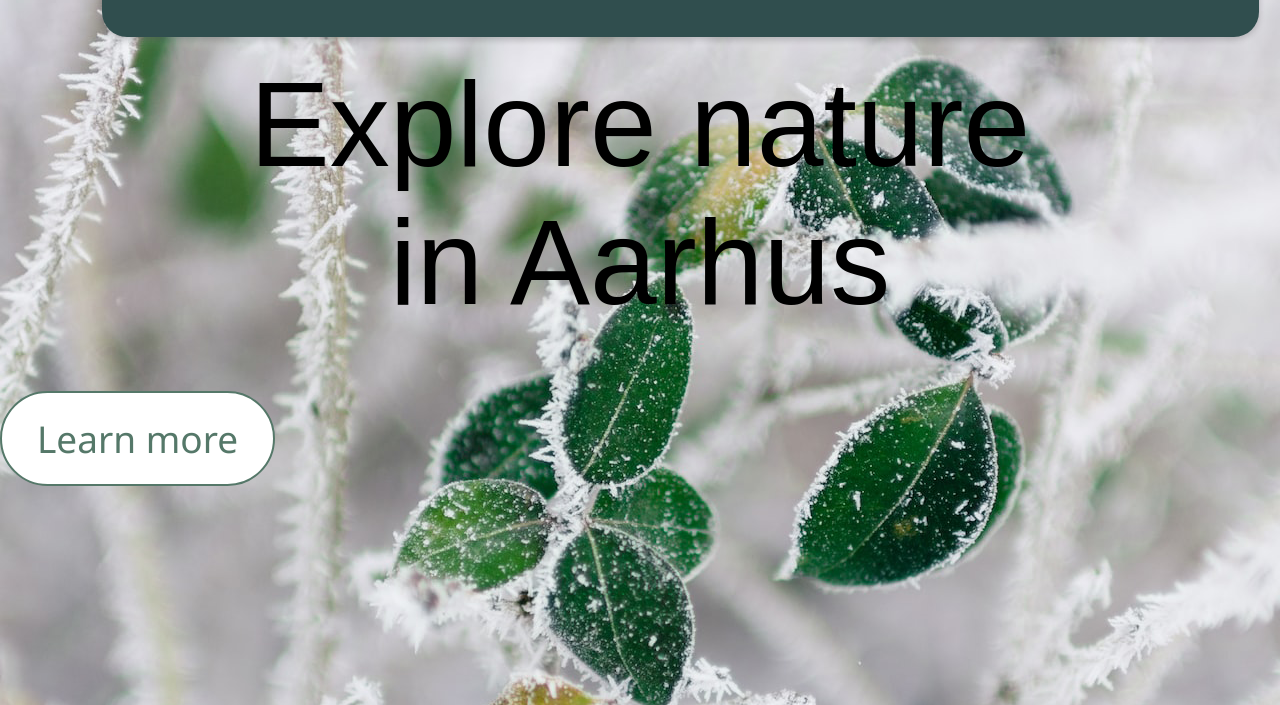
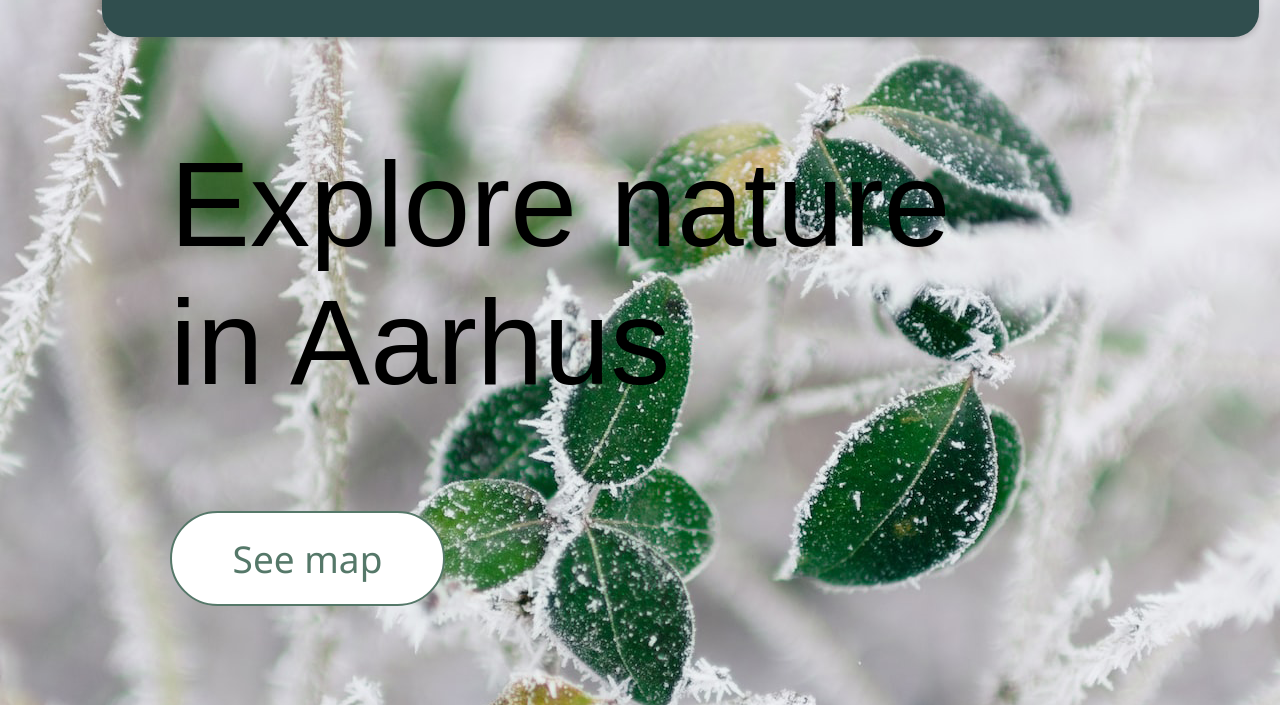
Before and after one commit to Shiviara/hiddennature, a plain HTML site: page index.html in a window 1280 px wide. Shown: the part 95-800 px from the top of the page. Drawn offline with Linux system fonts and the light colour scheme.

Commit message:
it works!

```diff
--- a/index.css
+++ b/index.css
@@ -28,8 +28,15 @@ section{
     position: relative;
 }
 
-#banner{
-    width: 100vw;
-    height: auto;
-    display: block;
+#title{
+    margin-top: 0;
+    margin-bottom: 100px;
+    color: black;
+    text-align: left;
+    padding-top: 230px;
+    padding-left: 170px;
 }
+
+#cta{
+    margin-left: 170px;
+}
--- a/index.html
+++ b/index.html
@@ -15,11 +15,11 @@
     </header>
     <main>
         <section class="banner">
-            <h1 style="margin-top: 0; color: black; padding-top: 150px;">
+            <h1 id="title">
                 Explore nature <br>
                 in Aarhus
             </h1>
-            <button>Learn more</button>
+            <button id="cta">See map</button>
         </section>
 
         <section class="health">
```
Also changed, not shown: 404.html (added, +13 -0 lines).
